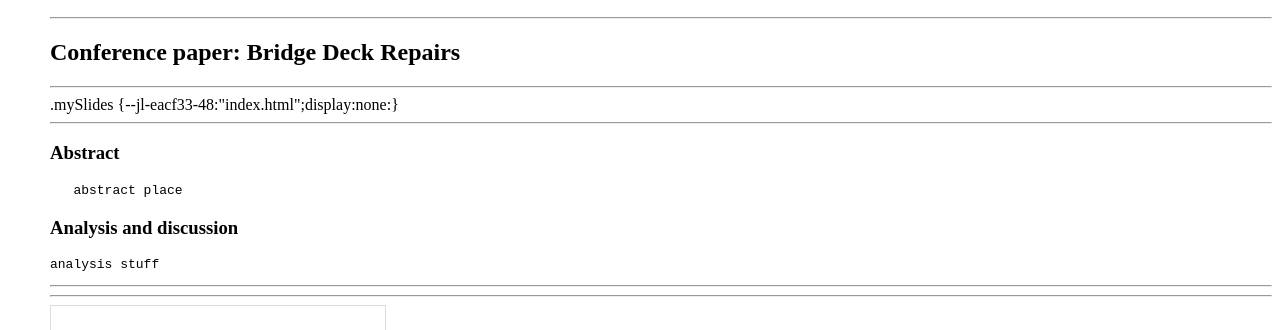
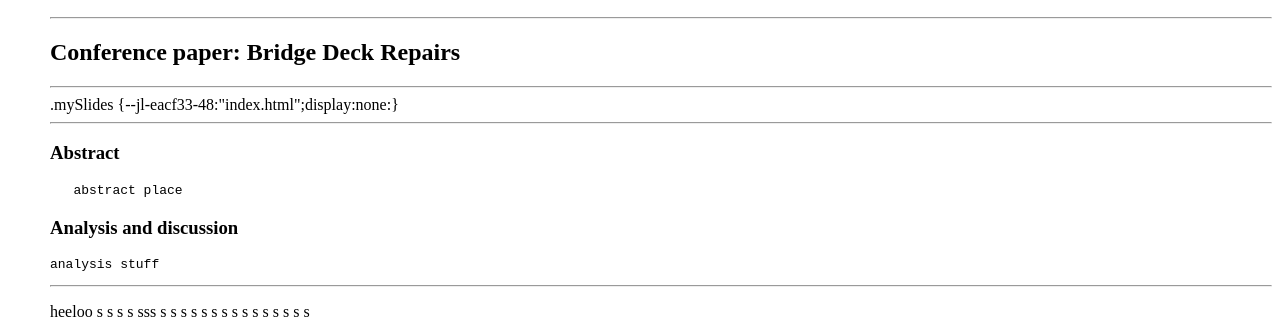
Before and after one commit to FEPSFY6983687/FY6983687, a plain HTML site: page index.html in a window 1280 px wide. Shown: the part 422-752 px from the top of the page. Drawn offline with Linux system fonts and the light colour scheme.

Commit message:
Update index.html

```diff
--- a/index.html
+++ b/index.html
@@ -59,7 +59,54 @@ p.ex1 {
   <p class="ex1">
   <pre>analysis stuff</pre>
 <hr>
+<body>
+<p>
+  heeloo
+s
 
+
+  s
+  s
+  s
+  sss
+  s
+
+  s
+
+
+  s
+
+  s
+
+
+  s
+
+  s
+
+  s
+
+  s
+
+  s
+
+  s
+
+  s
+
+  s
+
+  s
+
+  s
+
+  s
+</p>
+
+
+
+
+
+</body>
 
 
 
```
